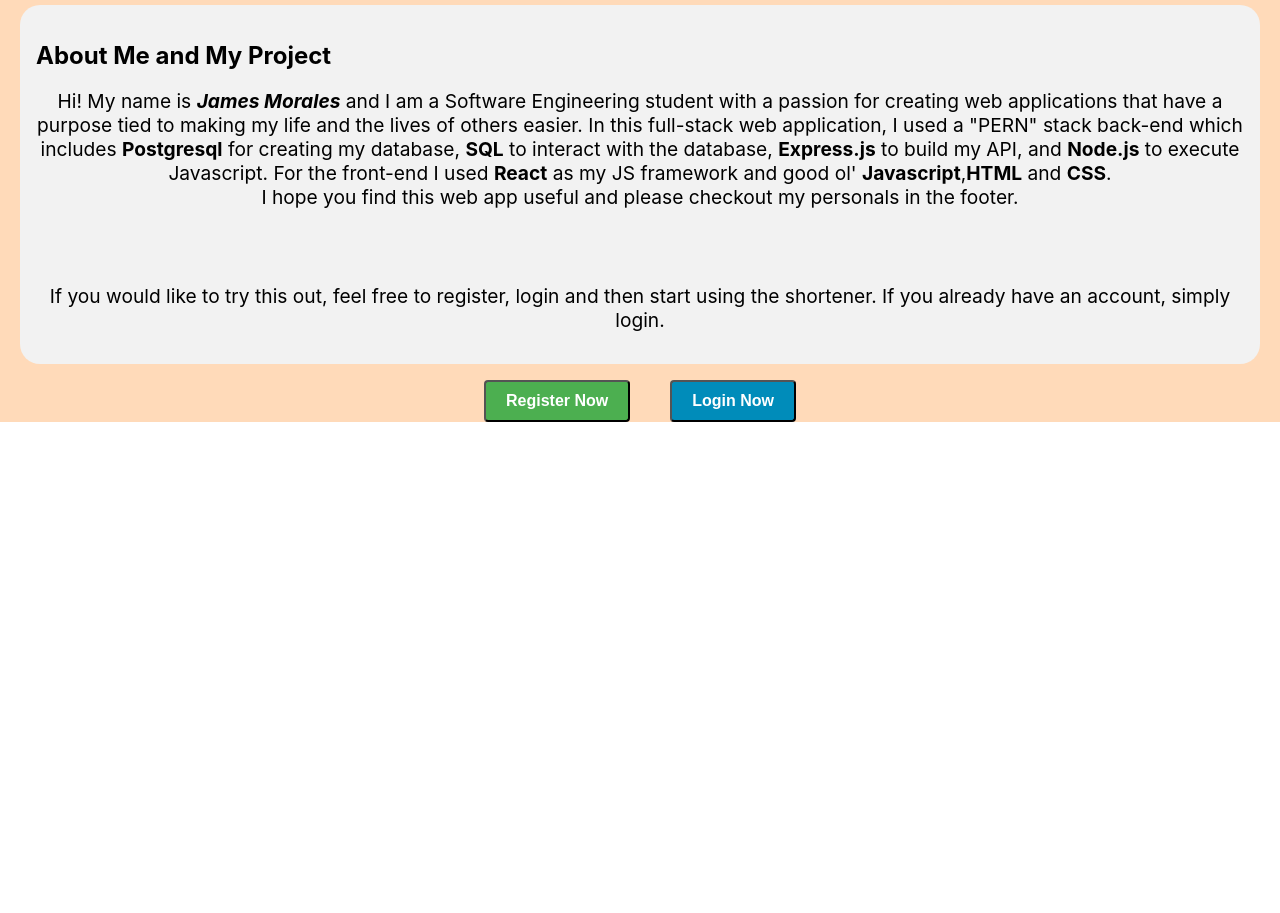
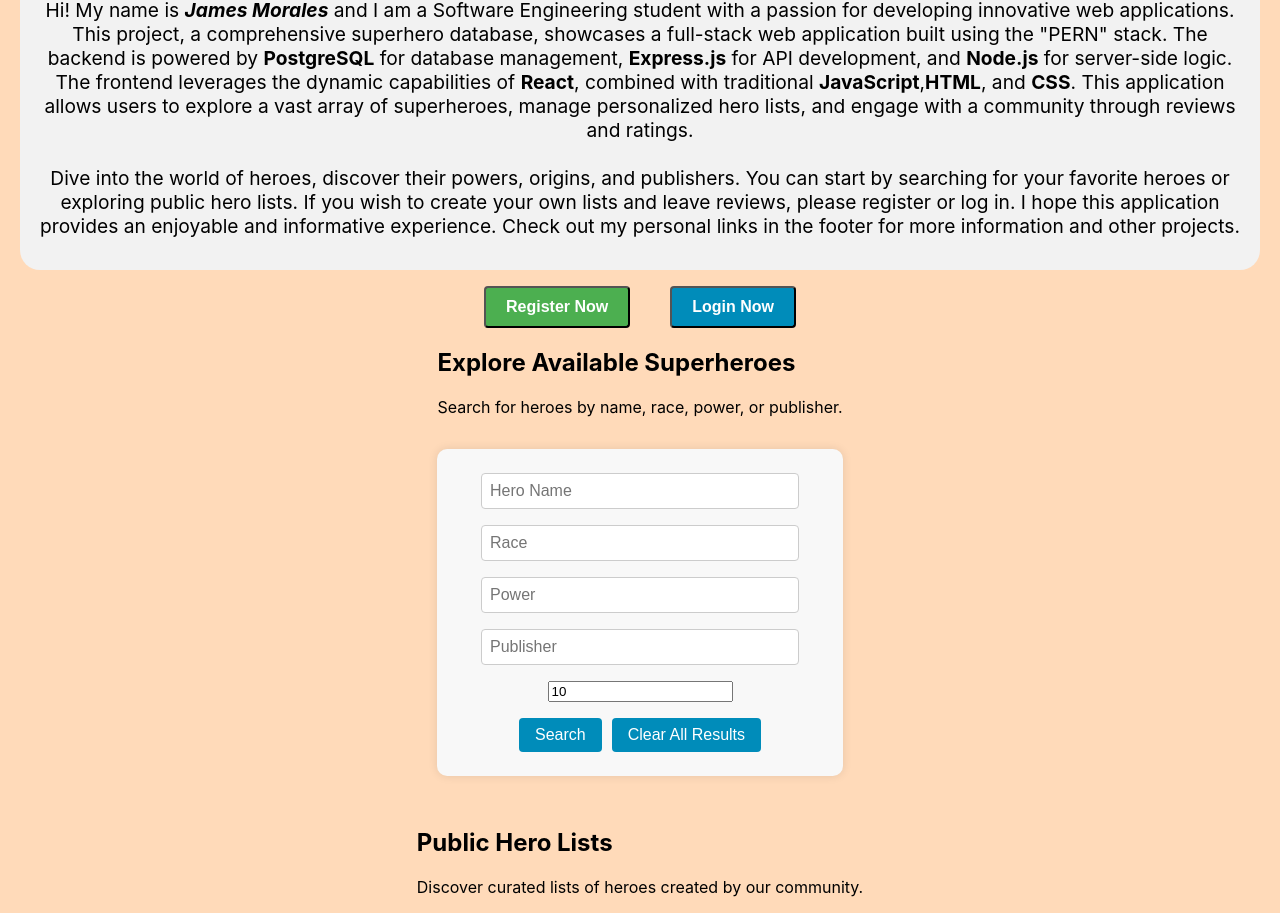
Before and after one commit to jamesmoraless/Hero-Hub-PERN-Stack, a React (Create React App) app in the folder client/react-app/: page / in a window 1280 px wide. Shown: the part 218-1131 px from the top of the page. Before the commit the page ends 800 px from the top, so only its background shows below. Built offline with nearby package versions, Linux system fonts and the light colour scheme.

Commit message:
front-end search form and welcome page edits

```diff
--- a/client/react-app/package.json
+++ b/client/react-app/package.json
@@ -6,6 +6,7 @@
     "@testing-library/jest-dom": "^5.17.0",
     "@testing-library/react": "^13.4.0",
     "@testing-library/user-event": "^13.5.0",
+    "axios": "^1.6.2",
     "react": "^18.2.0",
     "react-dom": "^18.2.0",
     "react-router-dom": "^5.3.4",
--- /dev/null
+++ b/client/react-app/src/components/HeroSearchForm.jsx
@@ -0,0 +1,144 @@
+import React, { useState } from 'react';
+import "./herosearchform.css";
+//import axios from 'axios';
+
+export default function HeroSearchForm() {
+    const [searchResults, setSearchResults] = useState([]);
+    const [expandedHeroId, setExpandedHeroId] = useState(null);
+    const [searchTerms, setSearchTerms] = useState({
+        name: '',
+        race: '',
+        power: '',
+        publisher: '',
+        resultsLimit: '10'
+    });
+
+    const handleInputChange = (event) => {
+        setSearchTerms({ ...searchTerms, [event.target.name]: event.target.value });
+    };
+
+    const clearResults = () => {
+        setSearchResults([]);
+    };
+
+    function sanitize(string) {
+        const map = {
+            '&': '&amp;',
+            '<': '&lt;',
+            '>': '&gt;',
+            '"': '&quot;',
+            "'": '&#x27;',
+            "/": '&#x2F;',
+        };
+        const reg = /[&<>"'/]/ig;
+        return string.replace(reg, (match)=>(map[match]));
+      }
+
+      const handleSubmit = async (event) => {
+        event.preventDefault();
+
+        const queryParameters = new URLSearchParams({
+            name: sanitize(searchTerms.name),
+            race: sanitize(searchTerms.race),
+            power: sanitize(searchTerms.power),
+            publisher: sanitize(searchTerms.publisher),
+            n: sanitize(searchTerms.resultsLimit)
+        });
+
+        try {
+            const response = await fetch(`http://localhost:5000/api/search2.0?${queryParameters}`);//call the API {Will have to change this by removing before the /api when running npm run build and serving react app ass static files}
+            if (!response.ok) {
+                throw new Error(`HTTP error! Status: ${response.status}`);
+            }
+            const data = await response.json();
+            //console.log('Search results:', data.heroes);
+            setSearchResults(data.heroes); // Update the state with the new search results
+        } catch (error) {
+            console.error('Error fetching data:', error);
+        }
+    };
+
+
+    return (
+        <div>
+        <form className="hero-search-form" onSubmit={handleSubmit}>
+            <input
+                type="text"
+                name="name"
+                placeholder="Hero Name"
+                value={searchTerms.name}
+                onChange={handleInputChange}
+            />
+            <input
+                type="text"
+                name="race"
+                placeholder="Race"
+                value={searchTerms.race}
+                onChange={handleInputChange}
+            />
+            <input
+                type="text"
+                name="power"
+                placeholder="Power"
+                value={searchTerms.power}
+                onChange={handleInputChange}
+            />
+            <input
+                type="text"
+                name="publisher"
+                placeholder="Publisher"
+                value={searchTerms.publisher}
+                onChange={handleInputChange}
+            />
+            <input
+                type="number"
+                name="resultsLimit"
+                placeholder="Number of Results"
+                value={searchTerms.resultsLimit}
+                onChange={handleInputChange}
+                min="1"
+            />
+            <div className="form-actions">
+                <button type="submit">Search</button>
+                <button type="button" onClick={clearResults}>Clear All Results</button>
+            </div>
+        </form>
+
+        <div className="search-results">
+    {searchResults.map((hero) => (
+        <div key={hero.id} className="search-result">
+            <p><strong>Name:</strong> {hero.name}</p>
+            <p><strong>Publisher:</strong> {hero.Publisher}</p>
+
+            <button onClick={() => setExpandedHeroId(hero.id === expandedHeroId ? null : hero.id)}>
+                {expandedHeroId === hero.id ? 'Hide Details' : 'Show Details'}
+            </button>
+
+            <button onClick={() => window.open(`https://duckduckgo.com/?q=${encodeURIComponent(hero.name)}`, '_blank')}>
+                Search on DDG
+            </button>
+
+            {expandedHeroId === hero.id && (
+                <div className="hero-details">
+                <p><strong>Gender:</strong> {hero.Gender}</p>
+                <p><strong>Eye Color:</strong> {hero['Eye color']}</p>
+                <p><strong>Race:</strong> {hero.Race}</p>
+                <p><strong>Hair Color:</strong> {hero['Hair color']}</p>
+                <p><strong>Height:</strong> {hero.Height} cm</p>
+                <p><strong>Weight:</strong> {hero.Weight} kg</p>
+                <p><strong>Skin Color:</strong> {hero['Skin color']}</p>
+                <p><strong>Alignment:</strong> {hero.Alignment}</p>
+                <p><strong>Powers:</strong> {hero.powers && hero.powers.join(', ')}</p>
+            </div>
+
+            )}
+        </div>
+    ))}
+</div>
+        </div>
+    );
+    //Things left out:
+    //The beginning of each search should match the beginning of i.e. name, race, power and publisher inseatd of using backend includes()
+    //soft matching by trimming and ignoring minor spelling errors
+
+}
--- a/client/react-app/src/components/Login.jsx
+++ b/client/react-app/src/components/Login.jsx
@@ -4,7 +4,7 @@ import { withRouter } from 'react-router-dom';
 
 
 export default function Login(props) {
-    const [username, setUsername] = useState('');
+    const [email, setEmail] = useState('');
     const [password, setPassword] = useState('');
     const [message, setMessage] = useState('');
 
@@ -12,12 +12,12 @@ export default function Login(props) {
         e.preventDefault();
         //Call the API to register the user
         try{
-            const response = await fetch('http://localhost:5000/api/v1/urlshortener/login', {
+            const response = await fetch('http://localhost:3000/api/login', {
                 method: 'POST',
                 headers: {
                     'Content-Type': 'application/json',//conetent to be received is json object
                 },
-                body: JSON.stringify({ username, password}),//must stringify both body fields
+                body: JSON.stringify({ email, password}),//must stringify both body fields
             });
             //console.log(response);
             const data = await response.json();//make the response into JSON in order to bring it to front end
@@ -27,10 +27,10 @@ export default function Login(props) {
                 localStorage.setItem('jwtToken', data.token);
                 //console.log(localStorage.getItem('jwtToken'));
                 setMessage('Login succesful!');//send a hyperlink through 'login'
-                props.history.push('/shortener');
+                props.history.push('/shortener');//must be the next page which is authenticated funcionality page
 
             } else{
-                setMessage(data.message || 'An error occured during registration');
+                setMessage(data.message || 'An error occured during login');
             }
         }catch(err){
             console.log('An error occured while calling the API.');
@@ -42,10 +42,10 @@ export default function Login(props) {
             <h2 className="login-title">Login Now :)</h2>
             <form className="login-form" onSubmit={handleSubmit}>
                 <input
-                type = "username"
-                placeholder="Username"
-                value={username}
-                onChange={(e) => setUsername(e.target.value)}
+                type = "email"
+                placeholder="myEmail@service.com"
+                value={email}
+                onChange={(e) => setEmail(e.target.value)}
                 required
                 />
                 <input
--- a/client/react-app/src/components/Register.jsx
+++ b/client/react-app/src/components/Register.jsx
@@ -4,7 +4,7 @@ import { withRouter } from 'react-router-dom';
 
 
 export default function Register(props) {
-    const [username, setUsername] = useState('');
+    const [email, setEmail] = useState('');
     const [password, setPassword] = useState('');
     const [message, setMessage] = useState('');
 
@@ -13,18 +13,18 @@ export default function Register(props) {
         e.preventDefault();
         //Call the API to register the user
         try{
-            const response = await fetch('http://localhost:5000/api/v1/urlshortener/register', {
+            const response = await fetch('http://localhost:3000/api/register', {
                 method: 'POST',
                 headers: {
                     'Content-Type': 'application/json',
                 },
-                body: JSON.stringify({ username, password}),
+                body: JSON.stringify({ email, password}),
             });
             //console.log(response);
             const data = await response.json();
             //console.log('Data:', data);
 
-            if (data.username){
+            if (data.email){
                 setMessage('Registration succesful! Please login.');//send a hyperlink through 'login'
                 props.history.push('/login');
 
@@ -42,10 +42,10 @@ export default function Register(props) {
         <h2 className="register-title">Register Now :)</h2>
         <form className="register-form" onSubmit={handleSubmit}>
             <input
-            type = "username"
-            placeholder="Username"
-            value={username}
-            onChange={(e) => setUsername(e.target.value)}
+            type = "email"
+            placeholder="myEmail@service.com"
+            value={email}
+            onChange={(e) => setEmail(e.target.value)}
             required
             />
             <input
--- a/client/react-app/src/components/Welcome.jsx
+++ b/client/react-app/src/components/Welcome.jsx
@@ -1,6 +1,6 @@
-//Preview Image of the shortener
 import React, {useState, useEffect} from 'react';
 import "./welcome.css";
+import HeroSearchForm from "./HeroSearchForm";
 
 
 export default function Welcome(props) {
@@ -27,28 +27,22 @@ export default function Welcome(props) {
     return (
     <div className="welcome-container">
         <div className="top-page-box">
-      <h1 className="welcome-title">Welcome to My URL Shortener</h1>
-      <p className="intro-text">This is a URL shortener project that helps you create
-      shorter URLs for easy sharing and improved user experience.<br/><br/>
-      <b>Snippet of the shortener:</b>
-      </p>
+      <h1 className="welcome-title">Welcome to Lab4 of Webtech</h1>
       </div>
       <div className="about-me-box">
-        <h2>About Me and My Project</h2>
-        <p>Hi! My name is <b><i>James Morales</i></b> and I am a Software Engineering student with a passion for
-            creating web applications that have a purpose tied to making my life and the lives of
-            others easier. In this full-stack web application, I used a "PERN" stack back-end
-            which includes <b>Postgresql</b> for creating my database, <b>SQL</b> to interact
-            with the database, <b>Express.js</b> to build my API, and <b>Node.js</b> to execute Javascript. For
-            the front-end I used <b>React</b> as my JS framework and good ol' <b>Javascript</b>,
-            <b>HTML</b> and <b>CSS</b>. <br/>
-            I hope you find this web app useful and please checkout my personals in the footer.
-            </p> <br/>
-            <br/>
-            <p>
-                If you would like to try this out, feel free to register, login and then start using
-                the shortener. If you already have an account, simply login.
-            </p>
+        <h2>About</h2>
+          <p>Hi! My name is <b><i>James Morales</i></b> and I am a Software Engineering student with a passion for
+      developing innovative web applications. This project, a comprehensive superhero database,
+      showcases a full-stack web application built using the "PERN" stack. The backend is powered
+      by <b>PostgreSQL</b> for database management, <b>Express.js</b> for API development, and <b>Node.js</b> for server-side logic.
+      The frontend leverages the dynamic capabilities of <b>React</b>, combined with traditional <b>JavaScript</b>,
+      <b>HTML</b>, and <b>CSS</b>. This application allows users to explore a vast array of superheroes,
+      manage personalized hero lists, and engage with a community through reviews and ratings. <br/><br/>
+      Dive into the world of heroes, discover their powers, origins, and publishers. You can start
+      by searching for your favorite heroes or exploring public hero lists. If you wish to create
+      your own lists and leave reviews, please register or log in. I hope this application provides
+      an enjoyable and informative experience. Check out my personal links in the footer for more
+      information and other projects.</p>
       </div>
 
       <div className="button-group">
@@ -60,6 +54,20 @@ export default function Welcome(props) {
         </button>
       </div>
 
+      {/* Hero Search Section */}
+      <div className="hero-search-section">
+          <h2>Explore Available Superheroes</h2>
+          <p>Search for heroes by name, race, power, or publisher.</p>
+          <HeroSearchForm />
+      </div>
+
+      {/* Public Hero Lists Section */}
+      <div className="public-hero-lists-section">
+          <h2>Public Hero Lists</h2>
+          <p>Discover curated lists of heroes created by our community.</p>
+          {/* Public Lists Display Component */}
+      </div>
+
     </div>
 
       );
--- /dev/null
+++ b/client/react-app/src/components/herosearchform.css
@@ -0,0 +1,72 @@
+.hero-search-form {
+    display: flex;
+    flex-direction: column;
+    align-items: center;
+    gap: 1rem;
+    background-color: #f8f8f8;
+    padding: 1.5rem;
+    border-radius: 10px;
+    box-shadow: 0px 0px 10px rgba(0, 0, 0, 0.1);
+    margin: 2rem 0;
+}
+
+.hero-search-form input[type="text"] {
+    width: 100%;
+    max-width: 300px;
+    padding: 0.5rem;
+    border: 1px solid #ccc;
+    border-radius: 4px;
+    font-size: 1rem;
+}
+
+.hero-search-form button {
+    padding: 0.5rem 1rem;
+    font-size: 1rem;
+    color: white;
+    background-color: #008CBA;
+    border: none;
+    border-radius: 4px;
+    cursor: pointer;
+    transition: background-color 0.3s;
+}
+
+.hero-search-form button:hover {
+    background-color: #0077A2;
+}
+
+.form-actions {
+    display: flex;
+    justify-content: center;
+    gap: 10px;
+}
+
+.search-results {
+    margin-top: 1rem;
+}
+
+.search-result {
+    background-color: #f2f2f2;
+    padding: 1rem;
+    margin-bottom: 0.5rem;
+    border-radius: 5px;
+}
+
+.search-result button {
+    margin-right: 10px;
+    padding: 5px 10px;
+    font-size: 0.8rem;
+    border-radius: 4px;
+    cursor: pointer;
+}
+
+.hero-details {
+    margin-top: 1rem;
+    background-color: #e8e8e8;
+    padding: 1rem;
+    border-radius: 5px;
+}
+
+.hero-details p {
+    margin-bottom: 0.5rem;
+    font-size: 0.9rem;
+}
```
Also changed, not shown: 1 other file (tests, documents, lock files or other folders).
